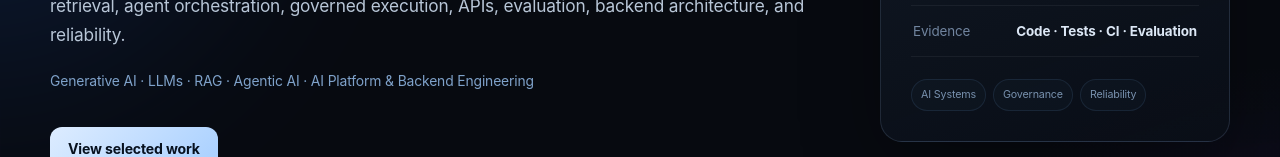
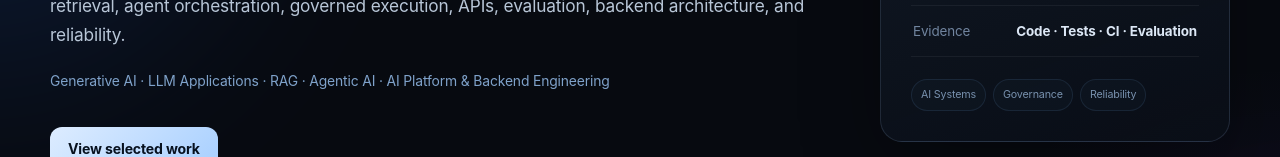
Before and after one commit to chaitanyaAI-careers/Portfolio, a Next.js app: page / in a window 1280 px wide. Shown: the part 602-759 px from the top of the page. Built offline with nearby package versions, Linux system fonts and the light colour scheme; no server answers.

Commit message:
Align portfolio content with current career positioning

```diff
--- a/data/portfolio.ts
+++ b/data/portfolio.ts
@@ -50,7 +50,7 @@ export const portfolio = {
   name: "Chaitanya Sai",
   headline: "Applied AI Engineer",
   positioning:
-    "Generative AI · LLMs · RAG · Agentic AI · AI Platform & Backend Engineering",
+    "Generative AI · LLM Applications · RAG · Agentic AI · AI Platform & Backend Engineering",
   location: "Texas, USA · Open to Remote & Relocation",
   email: "chaitanya.careerpaths@gmail.com",
   intro:
@@ -111,7 +111,7 @@ export const portfolio = {
       label: "Flagship · Agentic AI / AI Platform",
       role: "Governed agent orchestration and controlled execution",
       summary:
-        "Flagship agentic AI and AI-platform project with public evidence for role routing, approval and risk controls, controlled-execution boundaries, provider abstraction, deterministic evaluation, testing, and CI. Broader platform development extends into multi-agent orchestration, governance, auditability, and MCP integration.",
+        "Flagship agentic AI and AI-platform project with public evidence for role routing, approval and risk controls, controlled-execution boundaries, provider abstraction, deterministic evaluation, testing, and CI. Broader platform development extends into multi-agent orchestration, governance, auditability, and MCP discovery and governance foundations.",
       proof: [
         "Role routing and approval / risk controls",
         "Controlled-execution boundaries",
@@ -153,9 +153,9 @@ export const portfolio = {
           status: "in-progress",
           title: "In Progress",
           items: [
-            "MCP client / server foundation",
+            "MCP interoperability foundations",
             "MCP discovery and schema handling",
-            "Authorized MCP invocation",
+            "Authorization-aware MCP invocation foundations",
           ],
         },
         {
@@ -528,7 +528,7 @@ export const professionalExperience = [
       "Developed Python backend, document-processing, and AI-assisted workflows for enterprise and pharmaceutical software environments.",
     highlights: [
       "Built FastAPI services for document ingestion, structured extraction, retrieval, transformation, and downstream application workflows.",
-      "Applied chunking, embeddings, semantic search, metadata filtering, structured outputs, PostgreSQL, vector-search technologies, and LLM integrations.",
+      "Applied chunking, embeddings, semantic search, metadata filtering, structured outputs, PostgreSQL/vector search, and LLM integrations.",
       "Supported testing, debugging, integrations, deployment workflows, and regulated document and compliance-oriented systems.",
     ],
     skills: [
@@ -543,7 +543,7 @@ export const professionalExperience = [
   },
   {
     company: "SolutionsMax Technology Services Pvt. Ltd.",
-    role: "Software Developer — Regulated Data & Enterprise Systems",
+    role: "Software Developer — Data, Search & Automation Systems",
     period: "June 2020 — July 2023",
     location: "Visakhapatnam, India",
     summary:
```
